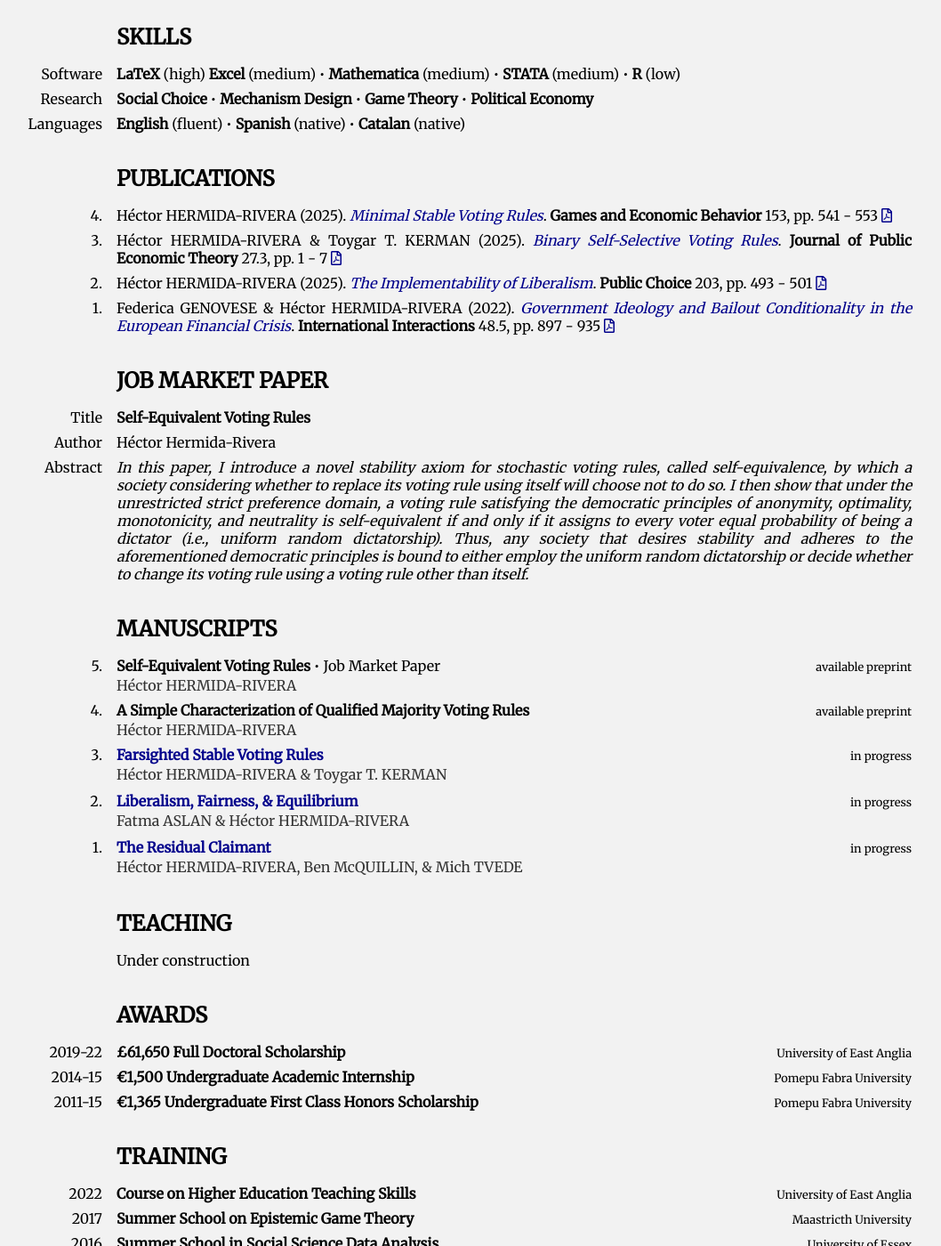
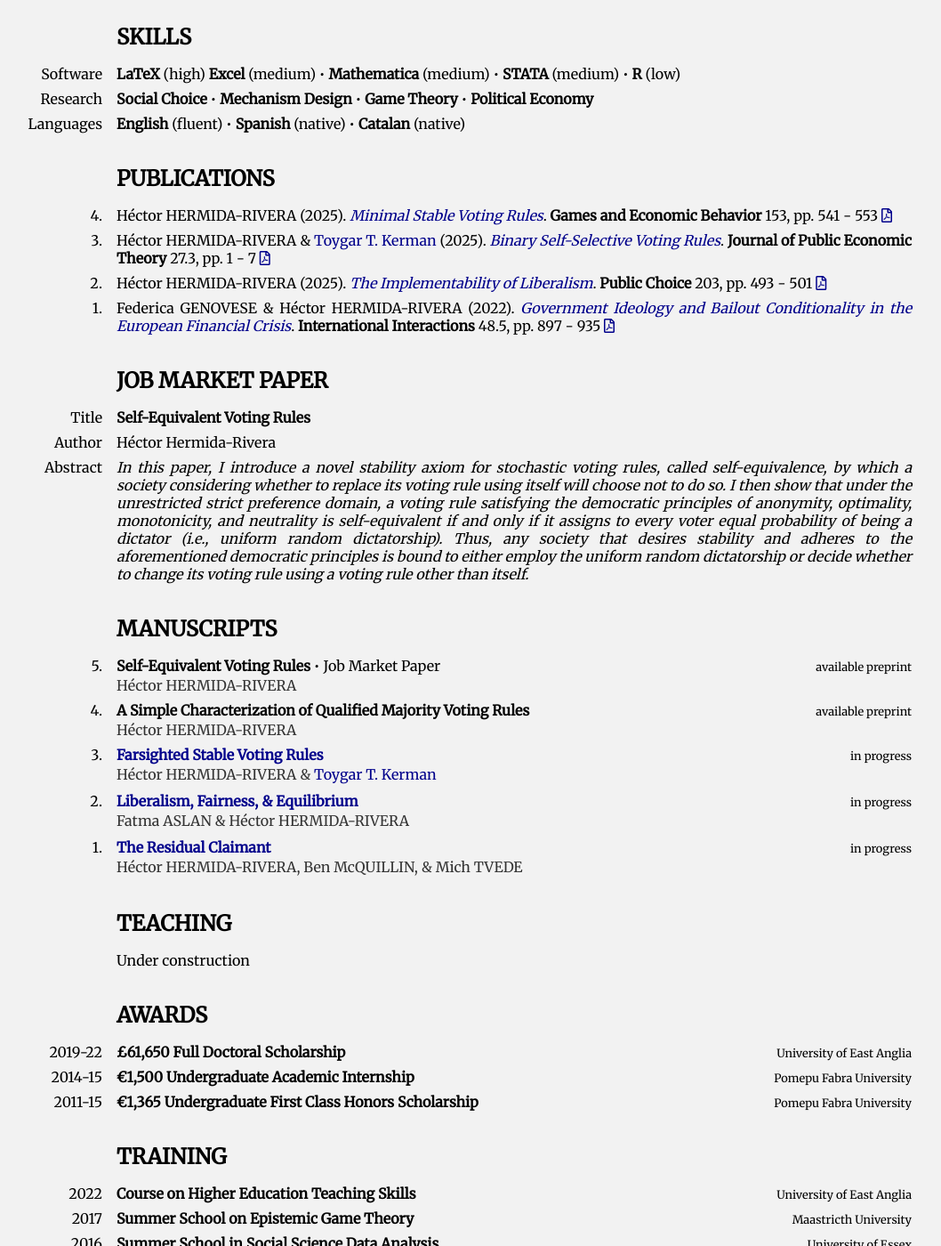
Before and after one commit to HectorHermidaRivera/hectorhermidarivera.github.io, a Jekyll site: the page built from index.md, in a window 1280 px wide and 1400 px high, scrolled down 883 px. Shown: the whole window at 89% size, without its empty margins (105-1163 px from the left). Built offline with Jekyll 4.4.1, drawn with Linux system fonts in a browser that asks for light colours; part of the change alters nothing that is shown; some of the changed text lies outside the part shown.

Commit message:
Update index.md

```diff
--- a/index.md
+++ b/index.md
@@ -99,7 +99,7 @@ title: Home
 </a></div>
 
   <div class="label">3.</div>
-  <div class="value">Héctor HERMIDA-RIVERA & Toygar T. KERMAN (2025). <i><a href="https://doi.org/10.1111/jpet.70039">Binary Self-Selective Voting Rules</a></i>. <b>Journal of Public Economic Theory</b> 27.3, pp. 1 - 7 <a href="https://drive.google.com/file/d/1BaxSgZnhW-PGNtOxGLsRnAIU76UBQQoY/view" target="_blank">
+  <div class="value">Héctor HERMIDA-RIVERA & <a href="https://sites.google.com/view/ttkerman/">Toygar T. Kerman</a> (2025). <i><a href="https://doi.org/10.1111/jpet.70039">Binary Self-Selective Voting Rules</a></i>. <b>Journal of Public Economic Theory</b> 27.3, pp. 1 - 7 <a href="https://drive.google.com/file/d/1BaxSgZnhW-PGNtOxGLsRnAIU76UBQQoY/view" target="_blank">
   <i class="far fa-file-pdf"></i>
 </a> </div>
 
@@ -166,7 +166,7 @@ title: Home
         <span>in progress</span>
       </div>
       <div class="second-row">
-        Héctor HERMIDA-RIVERA & Toygar T. KERMAN
+        Héctor HERMIDA-RIVERA & <a href="https://sites.google.com/view/ttkerman/">Toygar T. Kerman</a>
       </div>
       <div class="second-row collapsible-content">
         <p><i>
@@ -365,7 +365,7 @@ Conference on Game Theory (×1) • World Congress of the Game Theory Society (
     <div class="label">1.</div>
     <div class="value">
       <div class="top-row">
-        <span><b>Assistant Professor Toygar T. Kerman</b></span>
+        <span><b>Assistant Professor <a href="https://sites.google.com/view/ttkerman/">Toygar T. Kerman</a></b></span>
         <span><a href="mailto:toygar.kerman@uni-corvinus.hu">toygar.kerman@uni-corvinus.hu</a> • <a href="tel:3614825155">+36 1 482 5155</a></span>
       </div>
       <div class="second-row">
```
